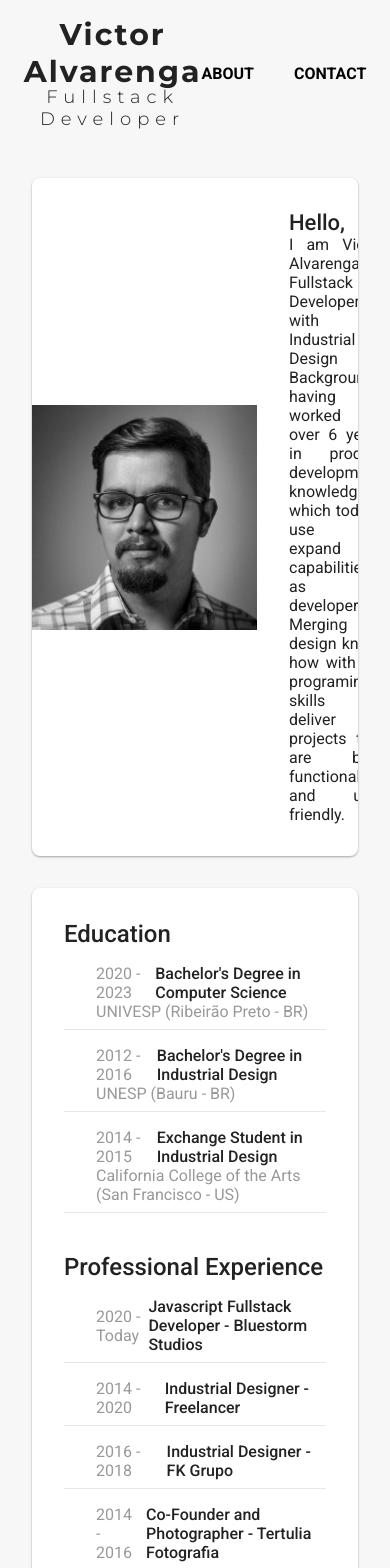
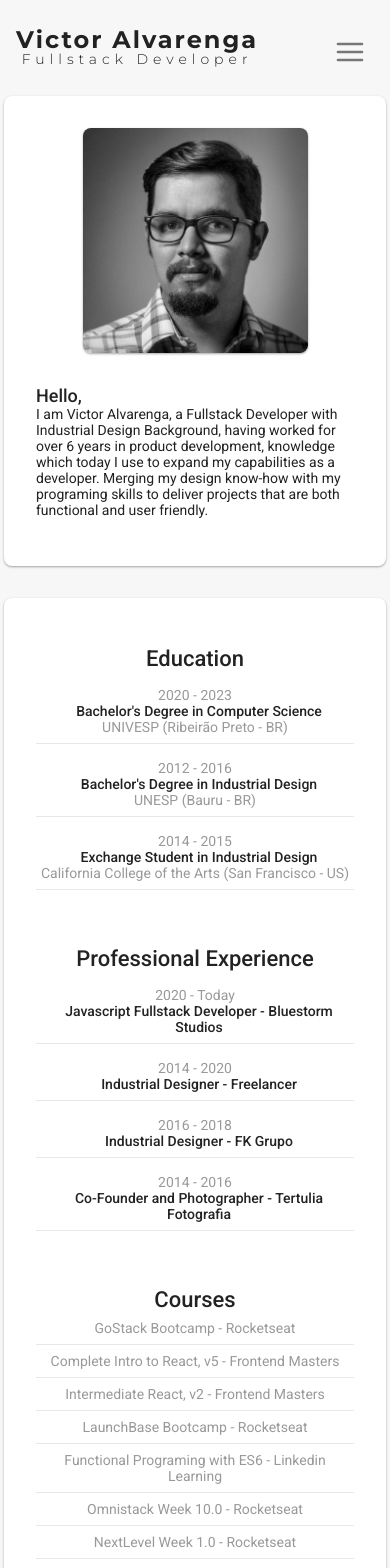
Before and after one commit to thadeucity/personal-website, a Next.js app: page / in a window 390 px wide. Shown: the top 1568 px of the page. Built offline with nearby package versions, Linux system fonts and the light colour scheme.

Commit message:
Feature: Responsiveness
Mobile Friendly Home and Contact

```diff
--- a/src/components/TopMenu/index.tsx
+++ b/src/components/TopMenu/index.tsx
@@ -1,9 +1,47 @@
-import React from 'react';
+import React, { useCallback, useMemo, useState } from 'react';
 import Link from 'next/link';
 
-import { Container, Logo, Menu } from './styles';
+import { SwipeableDrawer } from '@material-ui/core';
+import { FiMenu } from 'react-icons/fi';
+
+import {
+  Container,
+  Logo,
+  Menu,
+  DrawertContainer,
+  DrawerButton,
+} from './styles';
 
 const TopMenu: React.FC = () => {
+  const [drawerState, setDrawerState] = useState(false);
+
+  const toggleDrawer = useCallback((event) => {
+    if (
+      event &&
+      event.type === 'keydown' &&
+      (event.key === 'Tab' || event.key === 'Shift')
+    ) {
+      return;
+    }
+
+    setDrawerState((previosState) => !previosState);
+  }, []);
+
+  const list = useMemo(
+    () => (
+      <DrawertContainer>
+        <Link href="/">
+          <a>About</a>
+        </Link>
+
+        <Link href="/contact">
+          <a>Contact</a>
+        </Link>
+      </DrawertContainer>
+    ),
+    [],
+  );
+
   return (
     <Container>
       <Logo>
@@ -20,6 +58,19 @@ const TopMenu: React.FC = () => {
           <a>Contact</a>
         </Link>
       </Menu>
+
+      <DrawerButton type="button" onClick={toggleDrawer}>
+        <FiMenu size={32} />
+      </DrawerButton>
+
+      <SwipeableDrawer
+        anchor="top"
+        open={drawerState}
+        onClose={toggleDrawer}
+        onOpen={toggleDrawer}
+      >
+        {list}
+      </SwipeableDrawer>
     </Container>
   );
 };
--- a/src/components/TopMenu/styles.ts
+++ b/src/components/TopMenu/styles.ts
@@ -11,6 +11,14 @@ export const Container = styled.header`
   justify-content: center;
 
   padding: 16px 40px;
+
+  @media (max-width: 640px) {
+    padding: 16px 16px;
+  }
+
+  @media (max-width: 340px) {
+    flex-direction: column;
+  }
 `;
 
 export const Logo = styled.div`
@@ -35,6 +43,26 @@ export const Logo = styled.div`
     letter-spacing: 6px;
     margin-top: -4px;
   }
+
+  @media (max-width: 420px) {
+    h1 {
+      font-size: 24px;
+    }
+    h2 {
+      font-size: 14px;
+      letter-spacing: 5px;
+    }
+  }
+
+  @media (max-width: 280px) {
+    h1 {
+      font-size: 20px;
+    }
+    h2 {
+      font-size: 12px;
+      letter-spacing: 4px;
+    }
+  }
 `;
 
 export const Menu = styled.nav`
@@ -50,4 +78,60 @@ export const Menu = styled.nav`
       margin-left: 40px;
     }
   }
+
+  @media (max-width: 640px) {
+    display: none;
+  }
 `;
+
+export const DrawerButton = styled.button`
+  align-self: right;
+  margin-left: auto;
+
+  display: none;
+  height: 48px;
+  width: 48px;
+
+  margin-top: 12px;
+
+  background-color: transparent;
+  border: 0;
+  color: #777;
+
+  @media (max-width: 640px) {
+    display: flex;
+    align-items: center;
+    justify-content: center;
+  }
+
+  @media (max-width: 340px) {
+    margin: 0;
+    margin-top: 12px;
+  }
+`;
+
+export const DrawertContainer = styled.div`
+  width: 100%;
+
+  display: flex;
+  flex-direction: column;
+  align-items: center;
+  justify-content: center;
+
+  padding-bottom: 32px;
+
+  a {
+    margin-top: 24px;
+    width: 90%;
+
+    text-align: center;
+
+    text-transform: uppercase;
+    text-decoration: none;
+    color: #222;
+
+    background-color: transparent;
+
+    font-size: 20px;
+  }
+`;
--- a/src/styles/pages/Home.ts
+++ b/src/styles/pages/Home.ts
@@ -21,6 +21,14 @@ export const Content = styled.div`
 
   width: 100%;
   max-width: 1000px;
+
+  @media (max-width: 640px) {
+    padding: 16px;
+  }
+
+  @media (max-width: 640px) {
+    padding: 4px;
+  }
 `;
 
 export const AboutCard = styled.div`
@@ -40,6 +48,22 @@ export const AboutCard = styled.div`
     width: 225px;
     height: 225px;
   }
+
+  @media (max-width: 640px) {
+    flex-direction: column;
+
+    padding: 32px 16px;
+
+    img {
+      border-radius: ${(props) => props.theme.effects.borderRadius};
+      box-shadow: ${(props) => props.theme.effects.boxShadow};
+      margin-bottom: 16px;
+    }
+  }
+
+  @media (max-width: 340px) {
+    padding: 16px 8px;
+  }
 `;
 
 export const AboutInfo = styled.div`
@@ -52,6 +76,19 @@ export const AboutInfo = styled.div`
   span {
     font-size: 22px;
     font-weight: 500;
+  }
+
+  @media (max-width: 920px) {
+    text-align: left;
+  }
+
+  @media (max-width: 720px) {
+    padding: 16px;
+    font-size: 14px;
+
+    span {
+      font-size: 18px;
+    }
   }
 `;
 
@@ -106,4 +143,38 @@ export const Resume = styled.div`
       }
     }
   }
+
+  @media (max-width: 640px) {
+    font-size: 14px;
+
+    section {
+      h2 {
+        font-size: 20px;
+      }
+
+      ul {
+        li {
+          padding: 0;
+          padding-bottom: 8px;
+          text-align: center;
+        }
+
+        .course,
+        .experience {
+          flex-direction: column;
+          justify-content: center;
+        }
+      }
+    }
+  }
+
+  @media (max-width: 640px) {
+    section {
+      h2 {
+        margin-top: 16px;
+        font-size: 22px;
+        text-align: center;
+      }
+    }
+  }
 `;
```
Also changed, not shown: src/styles/pages/Contact.ts (+20 -0 lines).
